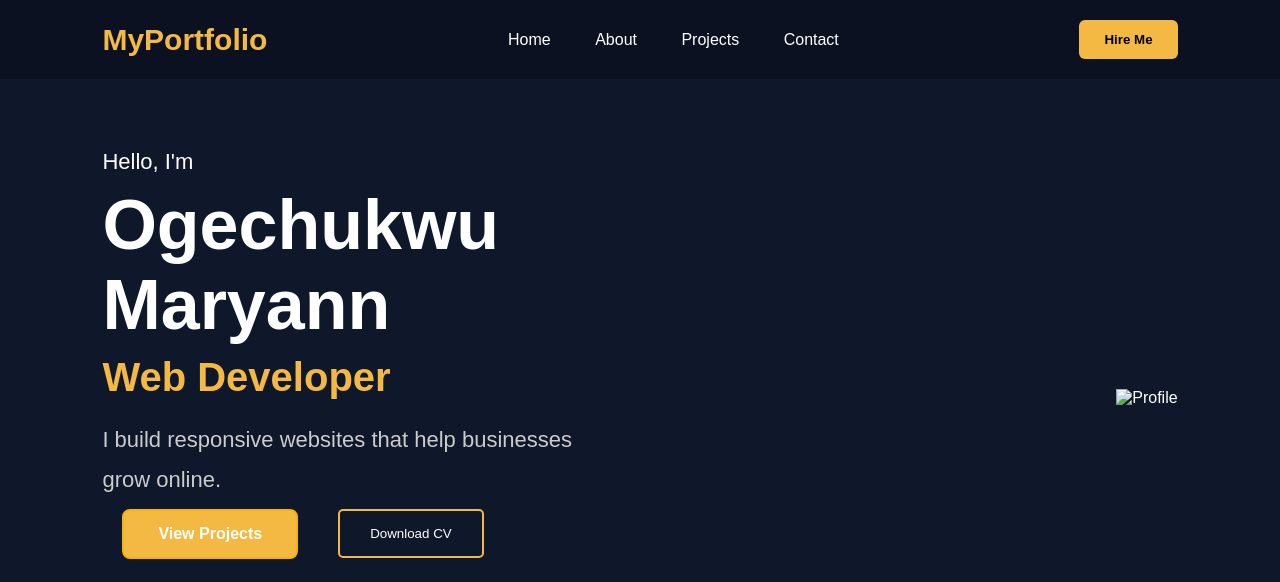
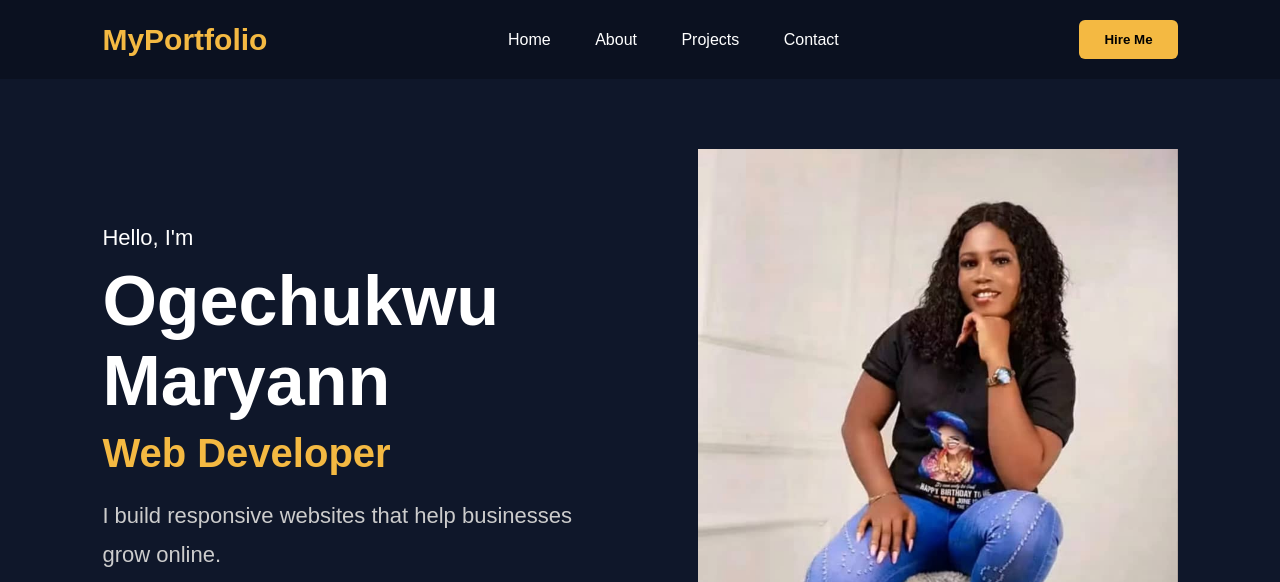
Before and after one commit to babyoge566-cpu/portfolio-website, a plain HTML site: page index.html in a window 1280 px wide. Shown: the top 582 px of the page. Drawn offline with Linux system fonts and the light colour scheme; the site is published under a folder, as on GitHub Pages, so addresses that start at the root find nothing.

Commit message:
updated profile pic

```diff
--- a/index.html
+++ b/index.html
@@ -95,7 +95,7 @@ I build responsive websites that help businesses grow online.
 
 <div class="hero-image">
 
-<img src="/images/profile.jpeg" alt="Profile">
+<img src="./profile.jpeg" alt="Profile">
 
 </div>
 
```
Also changed, not shown: profile.jpeg (renamed from images/profile.jpeg), 1 other file.
